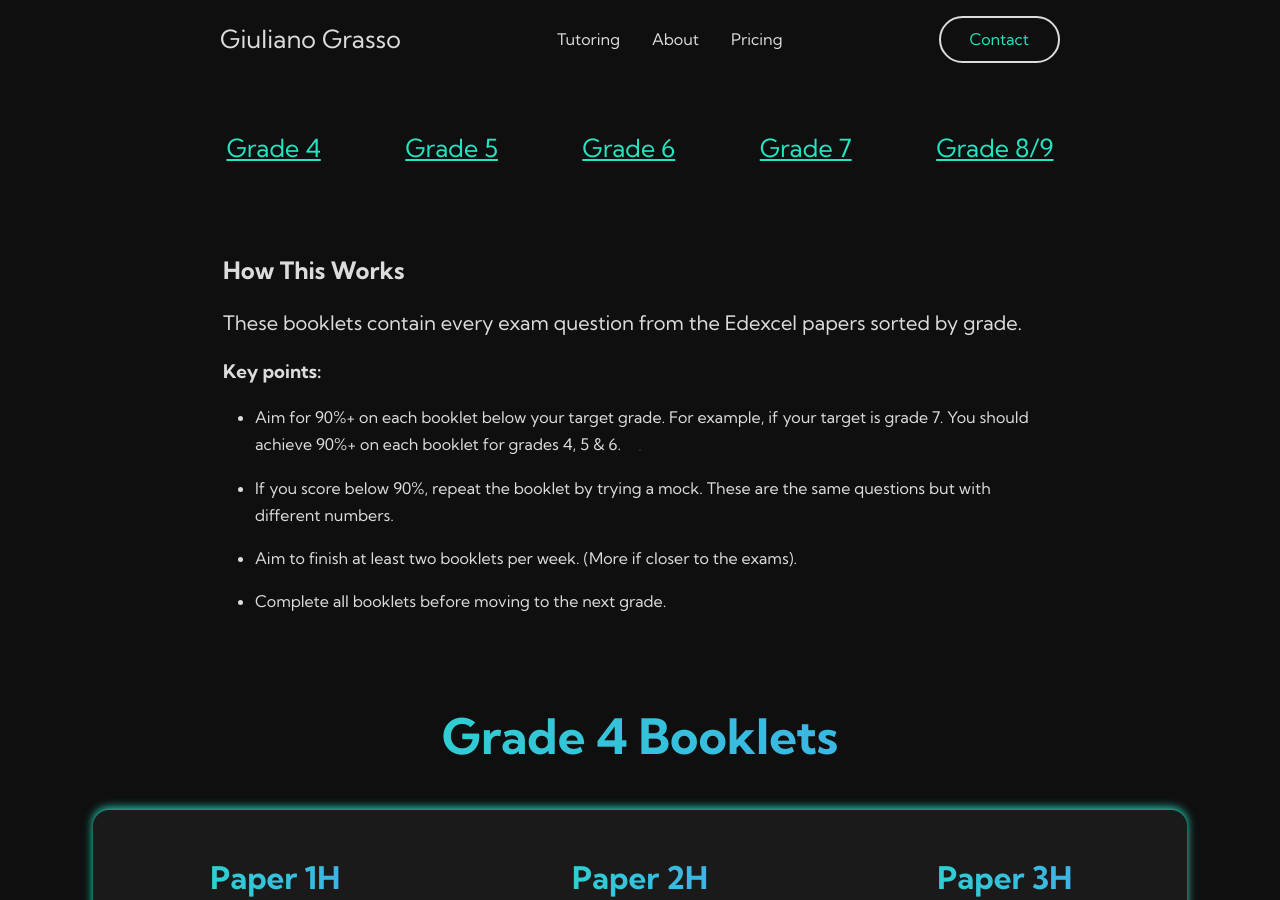
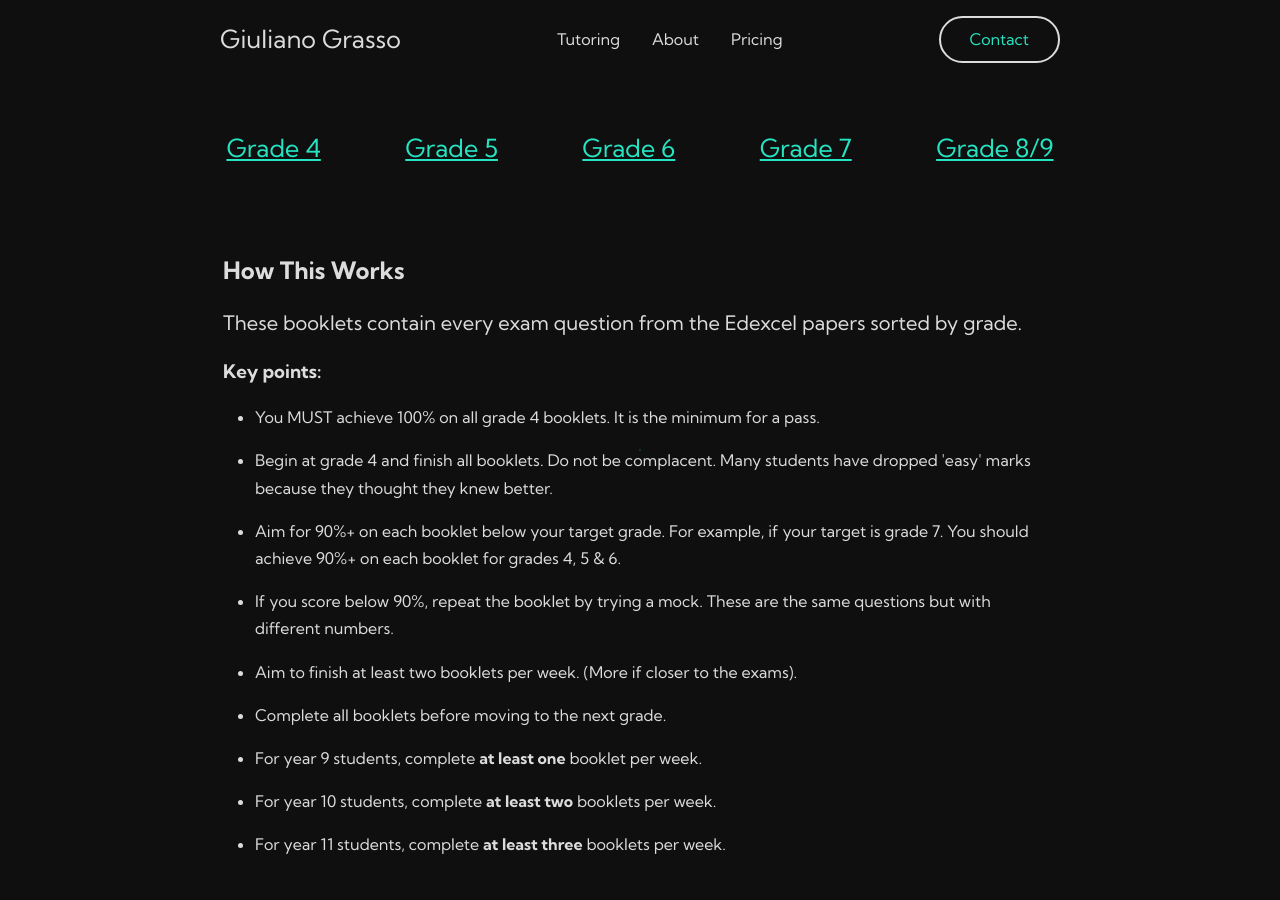
Before and after one commit to GG1982/Jekyll-ggmaths, a Jekyll site: the page built from pages/gcse-exams.html, in a window 1280 px wide and 900 px high. Built offline with Jekyll 4.4.1, drawn with Linux system fonts in a browser that asks for light colours.

Commit message:
add ggmaths and more warnings

```diff
--- a/pages/gcse-exams.html
+++ b/pages/gcse-exams.html
@@ -23,10 +23,15 @@ custom_css: secondary
         </p>
         <ul class="key-points">
             <h3>Key points:</h3>
-            <li class="font--1">Aim for 90%+ on each booklet below your target grade. For example, if your target is grade 7. You should achieve 90%+ on each booklet for grades 4, 5 & 6. </li>
+            <li class="font--1">You MUST achieve 100% on all grade 4 booklets. It is the minimum for a pass. </li>
+            <li class="font--1">Begin at grade 4 and finish all booklets. Do not be complacent. Many students have dropped 'easy' marks because they thought they knew better.</li>
+            <li class="font--1">Aim for 90%+ on each booklet below your target grade. For example, if your target is grade 7. You should achieve 90%+ on each booklet for grades 4, 5 & 6.</li>
             <li class="font--1">If you score below 90%, repeat the booklet by trying a mock. These are the same questions but with different numbers.</li>
             <li class="font--1">Aim to finish at least two booklets per week. (More if closer to the exams).</li>
             <li class="font--1">Complete all booklets before moving to the next grade.</li>
+            <li class="font--1">For year 9 students, complete <strong>at least one</strong> booklet per week.</li>
+            <li class="font--1">For year 10 students, complete <strong>at least two</strong> booklets per week.</li>
+            <li class="font--1">For year 11 students, complete <strong>at least three</strong> booklets per week.</li>
         </ul>
     </section>
 
```
Also changed, not shown: 1 other file.
